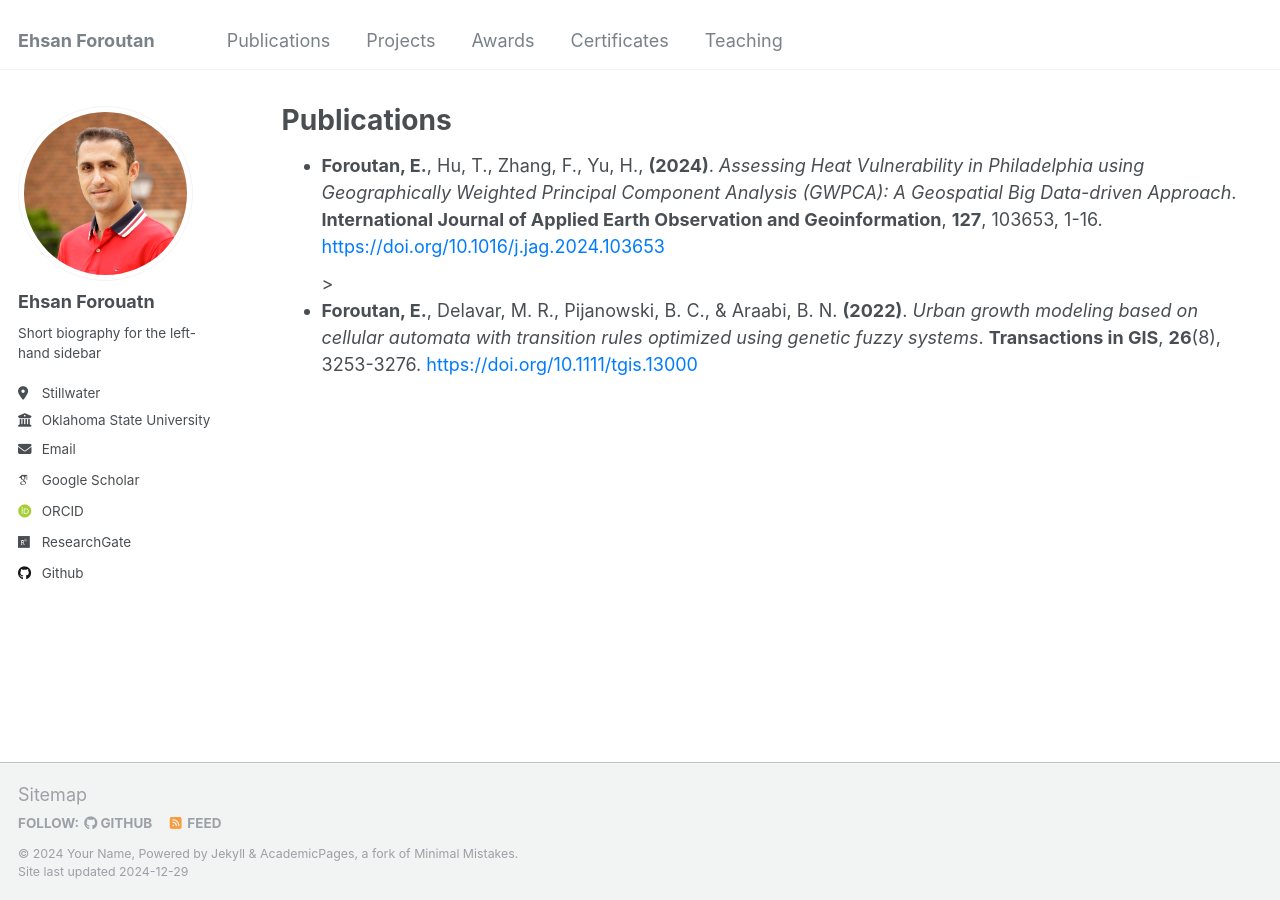
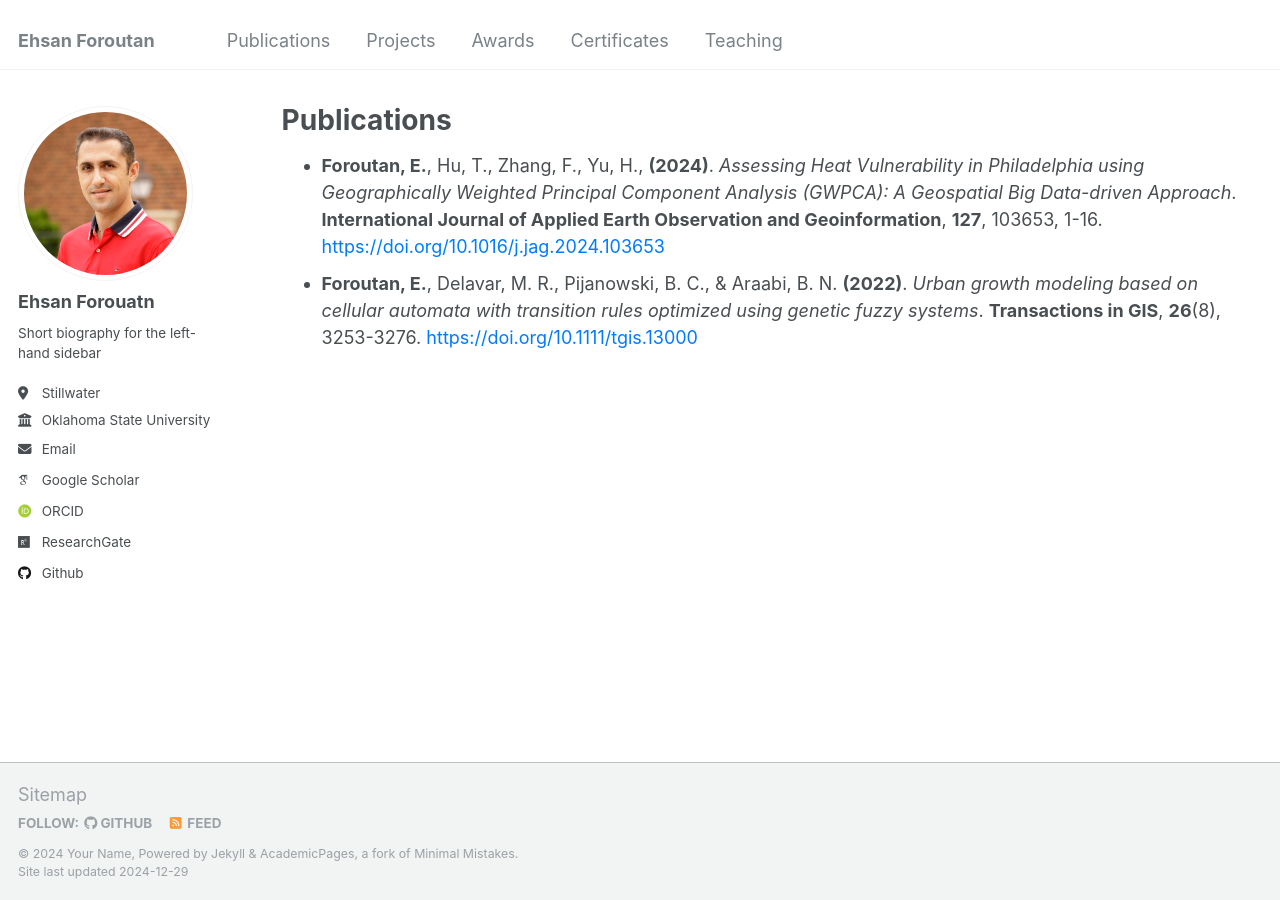
Before and after one commit to eforoutan/eforoutan.github.io, a Jekyll site: the page built from _pages/publications.html, in a window 1280 px wide. Built offline with Jekyll 4.4.1, drawn with Linux system fonts in a browser that asks for light colours; some web fonts are replaced.

Commit message:
Update publications.html

```diff
--- a/_pages/publications.html
+++ b/_pages/publications.html
@@ -11,7 +11,7 @@ author_profile: true
   <em>Assessing Heat Vulnerability in Philadelphia using Geographically Weighted Principal Component Analysis (GWPCA): A Geospatial Big Data-driven Approach</em>.
   <strong>International Journal of Applied Earth Observation and Geoinformation</strong>, <strong>127</strong>, 103653, 1-16.
   <a href="https://doi.org/10.1016/j.jag.2024.103653" target="_blank" style="color: #007BFF; text-decoration: none;">https://doi.org/10.1016/j.jag.2024.103653</a>
-</li>>
+</li>
 
 <li style="font-size: 1rem; line-height: 1.5; margin-bottom: 10px;">
   <strong>Foroutan, E.</strong>, Delavar, M. R., Pijanowski, B. C., & Araabi, B. N. <strong>(2022)</strong>.
```
